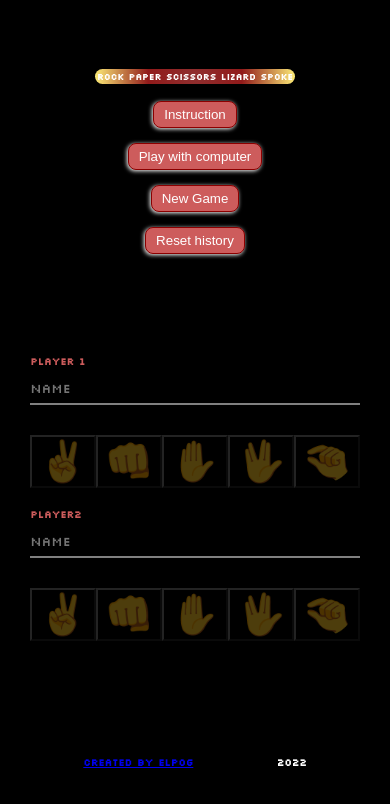
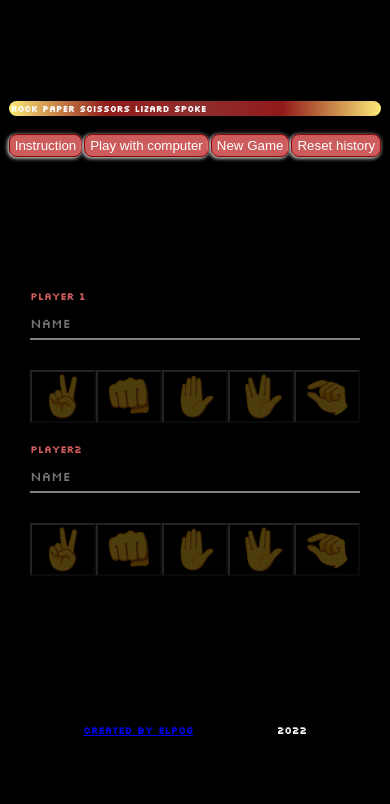
Before and after one commit to eLPog/RPS, a React (Create React App) app: page / in a window 390 px wide. Shown: the top 804 px of the page. Built offline with nearby package versions, Linux system fonts and the light colour scheme.

Commit message:
container with sign added and flex display added

```diff
--- a/src/components/Menu/Menu.css
+++ b/src/components/Menu/Menu.css
@@ -2,12 +2,15 @@
     display: flex;
     align-items: center;
     justify-content: center;
+    flex-wrap: wrap;
     gap:2rem;
 }
 
 @media only screen and (max-width: 720px){
     .menu {
-        flex-direction: column;
-        gap:0.5rem;
+        gap:0.2rem;
+    }
+    .menu button {
+        padding:0.3rem 0.5rem;
     }
 }
--- a/src/components/Selections/Selection.css
+++ b/src/components/Selections/Selection.css
@@ -3,6 +3,11 @@
 }
 .selected {
     color:green;
+}
+.signsContainer {
+    display: flex;
+    flex-wrap: wrap;
+    justify-content: center;
 }
 
 input {
@@ -62,6 +67,7 @@ input:focus {
         font-size: 5rem;
     }
 }
+
 @media (hover:none) and (pointer: coarse) {
     .selection:hover {
         transform: none;
--- a/src/components/Selections/Selections.js
+++ b/src/components/Selections/Selections.js
@@ -13,6 +13,7 @@ export function Selections(props) {
         ) : null}
 
         <span className={`playerName ${props.playerChoice && 'selected'}`}>{props.playerName}</span>
+        <div className="signsContainer">
           {choices.map((el) => (
             <button
               className="selection"
@@ -24,6 +25,7 @@ export function Selections(props) {
             </button>
           ))}
         </div>
+      </div>
     ) : (
       <div>
         You play now against computer. Please choose your sign and push play button
```
Lines whose indentation alone changed are shown as unchanged.
